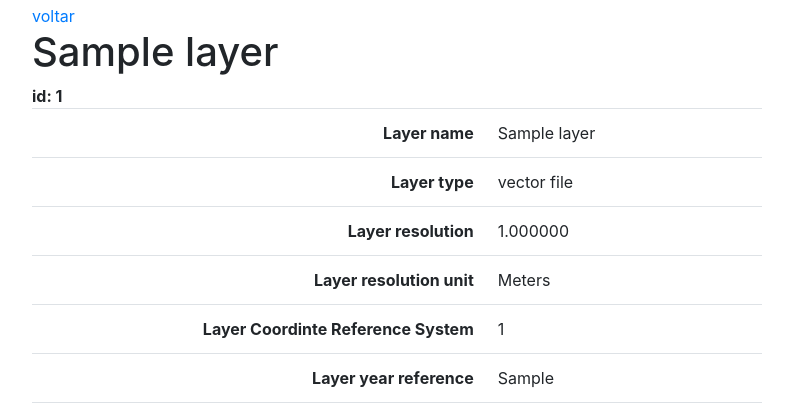
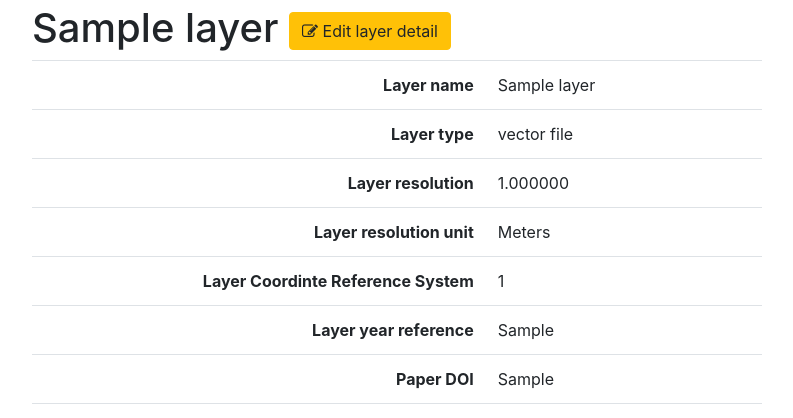
Before and after one commit to FelipeSBarros/IISLayersManager, a Django app: page /layer/1 in a window 1280 px wide. Shown: the part 56-474 px from the top of the page, without its empty margins (53-846 px from the left). Run offline with Django 3.2, Linux system fonts and the light colour scheme; a user stored in the database is signed in; tables that the repository leaves empty hold one stand-in row (values such as "Sample post"); some libraries are stand-ins or nearby versions.

Commit message:
add edit layer functionality

```diff
--- a/iislayers/templates/layer_details.html
+++ b/iislayers/templates/layer_details.html
@@ -7,10 +7,15 @@
 
 {% block content %}
 
-<a href="{% url 'iislayers:list' %}"> voltar </a>
+<h1>
+    <!---
+    <a class="btn btn-success" href="{% url 'iislayers:list' %}"><span class="fa fa-angle-left"></span> Back to layer list </a>
+    --->
+{{ layer.layer_name }}
+<a class="btn btn-warning" href="{% url 'iislayers:edit_layer' pk=layer.pk %}"><span class="fa fa-edit"></span> Edit layer detail</a>
+</h1>
 
-<h1>{{ layer.layer_name }}</h1>
-<strong>id: {{ layer.pk }}</strong>
+
 <div class="row">
 <div class="col-sm-8">
     <table class = "table table-user-information">
--- a/iislayers/urls.py
+++ b/iislayers/urls.py
@@ -7,5 +7,6 @@ urlpatterns = [
     path('', v.index, name='index'),
     path('layerslist/', v.layer_list, name='list'),
     path('layer/<int:pk>', v.layer_details, name='layer_details'),
+    path('layer/<int:pk>/edit/', v.edit_layer, name='edit_layer'),
     path('layer/new/', v.add_layer, name='new_layer'),
 ]
--- a/iislayers/views.py
+++ b/iislayers/views.py
@@ -1,4 +1,4 @@
-from django.shortcuts import render
+from django.shortcuts import render, get_object_or_404, redirect
 from django.utils import timezone
 from django.contrib.auth.decorators import login_required
 from django.views.generic import ListView
@@ -72,6 +72,7 @@ def add_layer(request):
             layer.registered_by = request.user
             layer.created_date = timezone.now()
             layer.modified_by = request.user
+            layer.modified_date = timezone.now()
             if layer.doi is not None:
 
                 # request paper metadata based on DOI
@@ -93,9 +94,25 @@ def add_layer(request):
                 'layer': layer,
             }
             return render(request, template_name, context)
+            #return redirect('post_detail', pk=post.pk)
 
     else:
         form = LayerForm()
     return render(request, 'add_layer.html', {'form': form})
 
+@login_required
+def edit_layer(request, pk):
+    layer = get_object_or_404(Layer, pk=pk)
+    if request.method == "POST":
+        form = LayerForm(request.POST, instance=layer)
+        if form.is_valid():
+            layer = form.save(commit=False)
+            layer.modified_by = str(request.user)
+            layer.modified_date = timezone.now()
+            layer.save()
+            return redirect('iislayers:layer_details', pk=layer.pk)
+    else:
+        form = LayerForm(instance=layer)
+    return render(request, 'add_layer.html', {'form': form})
+
 layer_list = LayersListView.as_view()
```
